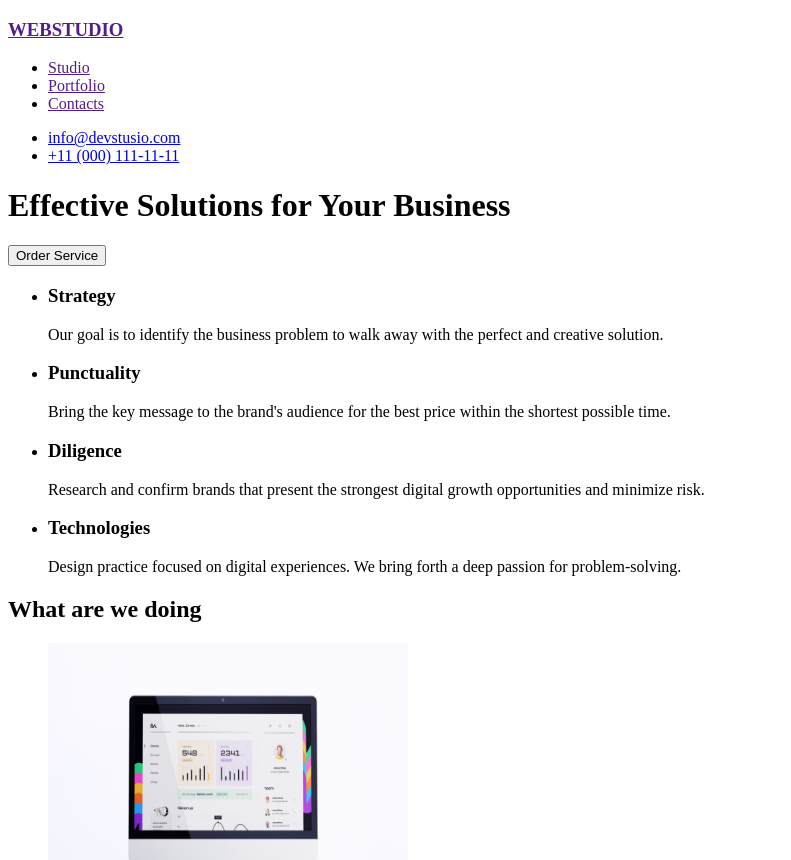
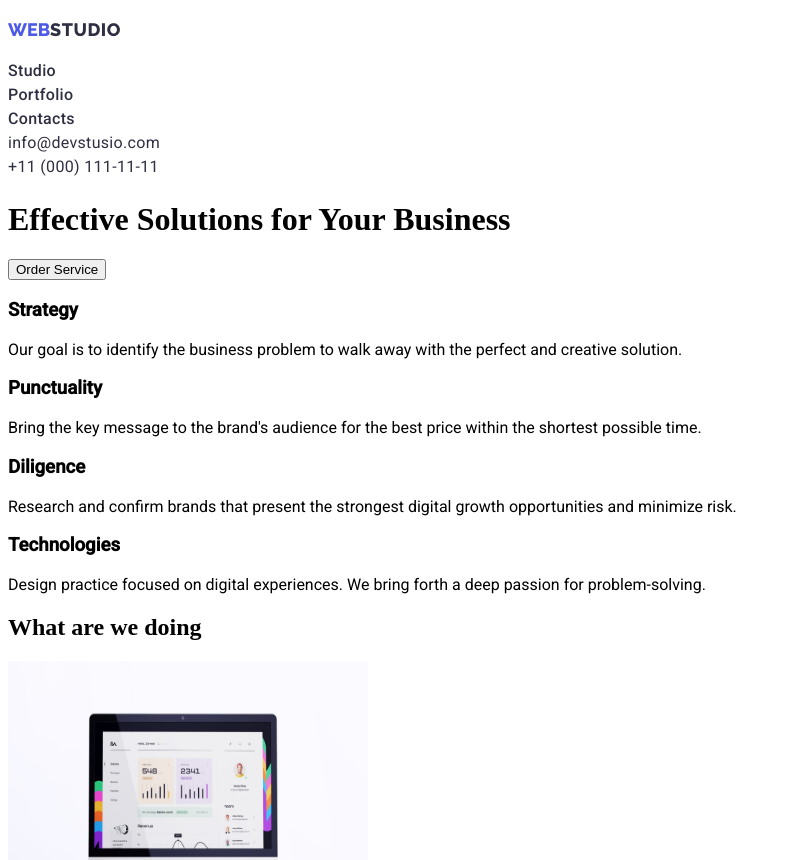
Before and after one commit to KCOntengco/goit-markup-hw-02a, a plain HTML site: page index.html in a window 1280 px wide. Shown: the top 860 px of the page, without its empty margins (0-791 px from the left). Drawn offline with Linux system fonts and the light colour scheme; files whose address does not match are found by name.

Commit message:
add more styles

```diff
--- /dev/null
+++ b/css/styles.css
@@ -0,0 +1,93 @@
+/*
+body {
+    font-family: font-family: 'Roboto', 'Raleway'sans-serif;
+    background-color: rgba(255, 255, 255, 1);
+}
+*/
+
+
+/*LOGO-WEB*/
+.webstudio-link-a {
+    font-family: 'Raleway', sans-serif;
+    text-decoration: none;
+    font-size: 18px;
+    font-weight: 800;
+    line-height: 21px;
+    color: #4D5AE5;
+}
+/*LOGO-STUDIO*/
+.webstudio-link-b{
+    color: #2E2F42;
+    font-family: 'Raleway', sans-serif;
+    font-size: 18px;
+    font-style: normal;
+    font-weight: 800;
+    line-height: 21px;     /* 116.667% */
+    letter-spacing: 0.54px;
+    text-transform: uppercase;
+}
+
+/*LINKS*/
+ul, li {
+    font-family: Roboto;
+    list-style: none;
+    padding: 0;
+    margin: 0;
+
+.link {
+    font-family: Roboto;
+    font-size: 16px;
+    font-style: normal;
+    font-weight: 500;
+    line-height: 24px;     /* 150% */
+    letter-spacing: 0.32px;
+    text-decoration: none;
+    color: #2E2F42;
+}
+
+.header-contacts {
+    font-family: Roboto;
+    font-size: 16px;
+    font-style: normal;
+    font-weight: 400;
+    line-height: 24px;     /* 150% */
+    letter-spacing: 0.32px;
+    text-decoration: none;
+    color: #2E2F42;
+}
+
+.link:hover {
+    color: #4D5AE5;
+}
+
+.header-contacts:hover {
+    color: #4D5AE5;
+}
+
+.main-top {
+    background-color:#2E2F42;
+}
+
+h1 {
+    color: #FFF;
+    text-align: center;
+    /* Header 1 */
+    font-family: Roboto;
+    font-size: 56px;
+    font-style: normal;
+    font-weight: 700;
+    line-height: 60px; /* 107.143% */
+    letter-spacing: 1.12px;
+    background-color: #2E2F42;
+}
+
+    /*BUTTON*/
+.button{
+    /* Button Text */
+    font-family: Roboto;
+    font-size: 16px;
+    font-style: normal;
+    font-weight: 500;
+    line-height: 24px;     /* 150% */
+    letter-spacing: 0.64px;
+}
--- a/index.html
+++ b/index.html
@@ -3,33 +3,42 @@
     <head>
         <meta charset="UTF-8">
         <meta name="viewport" content="width=device-width, initial-scale=1.0">
-        <title>GoIT-HW-01-KPasco</title>
+        <title>GoIT-HW-02a-KPasco</title>
+        <link rel="preconnect" href="https://fonts.googleapis.com">
+        <link rel="preconnect" href="https://fonts.gstatic.com" crossorigin>
+        <link href="https://fonts.googleapis.com/css2?family=Raleway:wght@800&family=Roboto:wght@400;500&display=swap"
+            rel="stylesheet">
+        <link rel="stylesheet" href="../goit-markup-hw-02a/css/styles.css" />
+
     </head>
     <body>
-        <header class="top-header">
-            <nav>
-                <div class="top-header-container">
-                    <a href=""><h3>WEBSTUDIO</h3></a>
-                    <ul>
-                        <li><a href="" target="_blank"> Studio</a></li>
-                        <li><a href="" target="_blank">Portfolio</a></li>
-                        <li><a href="" target="_blank">Contacts</a></li>
+        <!--HEADER-->
+        <header class="header">
+            <nav class="header-nav">
+                <div class="header-logo">
+                <h3><a href="#" class="webstudio-link-a">WEB<span class="webstudio-link-b">STUDIO</span></a></h3>
+                    <ul class="header-list">
+                        <li class="header-list-item"><a class="header-link link" href="studio.html" target="_blank"> Studio</a></li>
+                        <li class="header-list-item"><a class="header-link link" href="portfolio.html" target="_blank">Portfolio</a></li>
+                        <li class="header-list-item"><a class="header-link link" href="contacts.html" target="_blank">Contacts</a></li>
                     </ul>
                 </div>
             </nav>
-            <ul>
-                <li><a href="mailto:info@devstusio.com">info@devstusio.com</a></li>
-                <li><a href="tel:+11 (000) 111-11-11">+11 (000) 111-11-11</a></li>
+            <!--CONTACT INFO-->
+            <ul class="contact-info">
+                <li class="header-list-item"><a class="header-contacts" href="mailto:info@devstusio.com">info@devstusio.com</a></li>
+                <li class="header-list-item"><a class="header-contacts" href="tel:+11 (000) 111-11-11">+11 (000) 111-11-11</a></li>
             </ul>
         </header>
 
+        <!--MAIN SECTION-->
         <main class="main">
-            <div class="main">
+            <div class="main-top">
                 <h1>Effective Solutions for Your Business</h1>
-                <button>Order Service</button>
+                <button class="order-service-btn">Order Service</button>
             </div>
 
-            <div class="main-section1">
+            <div class="main-section">
                 <ul>
                     <li>
                         <h3>Strategy</h3>
@@ -50,7 +59,7 @@
                 </ul>
             </div>
 
-            <div class="main-section2">
+            <div class="main-service">
                 <h2>What are we doing</h2>
                 <ul>
                     <li><img src="../goit-markup-hw-01/images/what are we doing/img1.jpg" alt="img1-desktop" width="360" height="300"></li>
@@ -59,8 +68,9 @@
                 </ul>
             </div>
 
-        <div class="main-section3">
+        <div class="main-team">
             <h2>Our Team</h2>
+            <div class="team-inline">
                 <ul>
                     <li>
                         <img src="../goit-markup-hw-01/images/team/img-mg.jpg" alt="mark-guerrero" width="264" height="260">
@@ -84,11 +94,12 @@
                     </li>
                 </ul>
             </div>
+        </div>
         </main>
 
         <div class="footer">
-            <a href="" >WEBSTUDIO</a>
-            <p>Increase the flow of customers and sales for your business with digital marketing & growth solutions.</p>
+            <h3><a href="#" class="webstudio-link-a">WEB<span class="webstudio-link-b">STUDIO</span></a></h3>
+            <p>Increase the flow of customers and <br />sales for your business with digital<br /> marketing & growth solutions.</p>
         </div>
     </body>
  </html>
```
Lines whose indentation alone changed are shown as unchanged.
